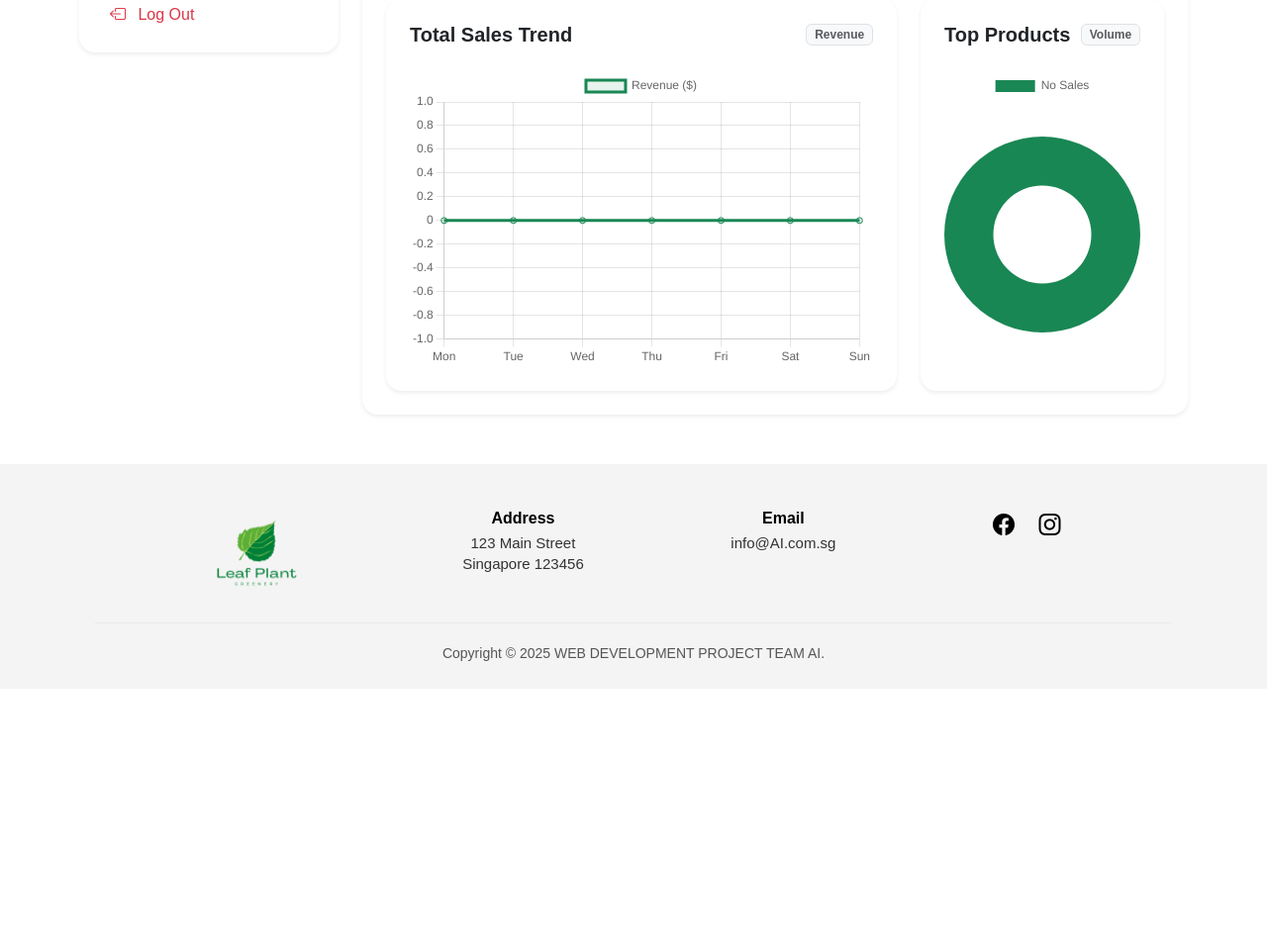
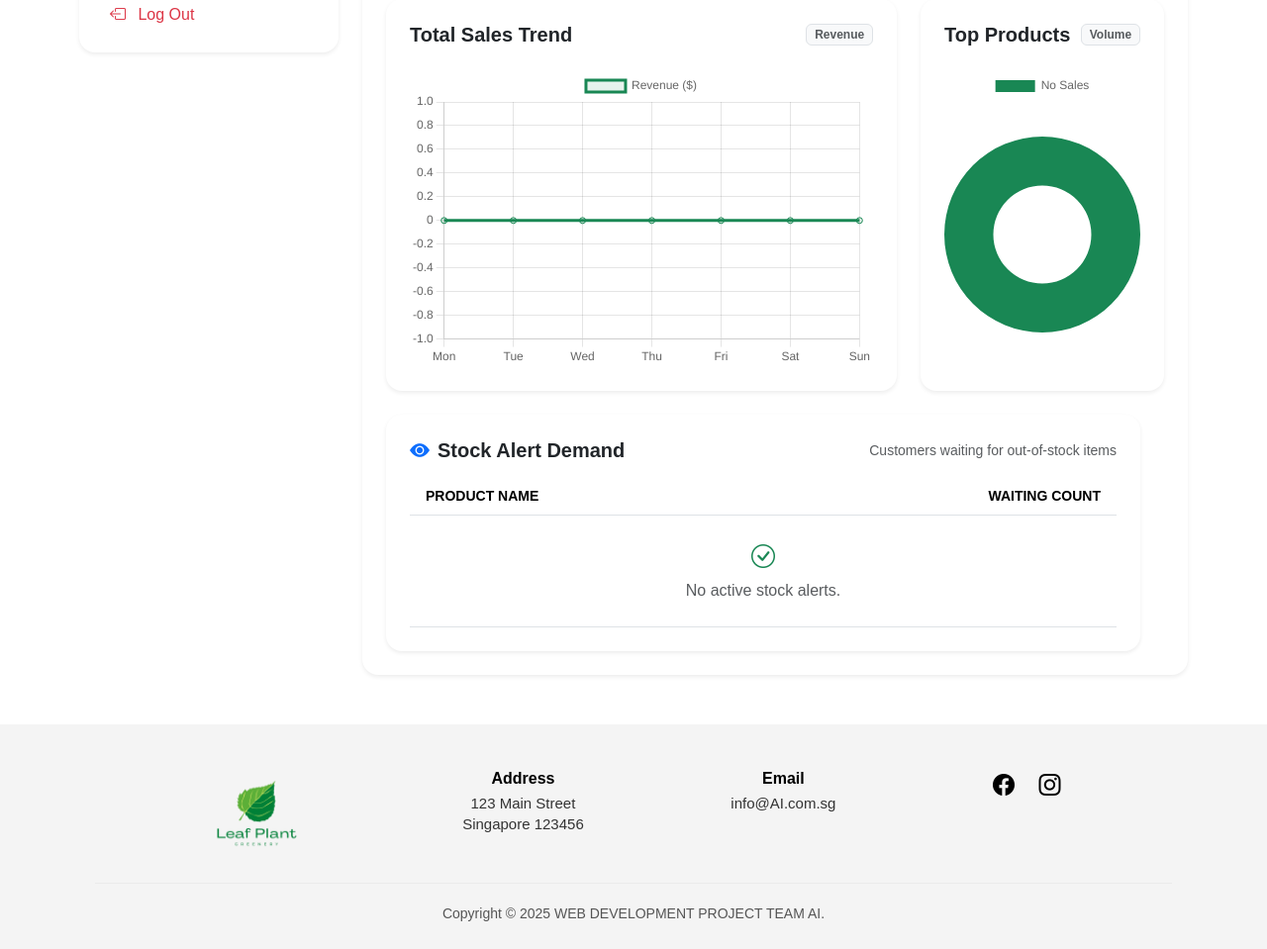
Before and after one commit to feliciatanxl/Leaf-Plant, a Flask app: page /admin/dashboard in a window 1280 px wide, after a click on "Analytics". Shown: the part 492-1451 px from the top of the page at 99% size. Before the commit the page ends 1160 px from the top, so only its background shows below. Run offline with Flask 3, Linux system fonts and the light colour scheme; the visitor is signed in with stand-in values (Sample User, id 1); data that the repository does not hold is empty.

Commit message:
updated a stock alert table of the products

```diff
--- a/admin/routes.py
+++ b/admin/routes.py
@@ -737,6 +737,15 @@ def analytics_api():
     now = datetime.now(sgt_zone)
     today = now.date()
 
+    demand_query = db.session.query(
+        StockAlert.product_name,
+        func.count(StockAlert.id)
+    ).filter(StockAlert.is_notified == False)\
+     .group_by(StockAlert.product_name)\
+     .order_by(func.count(StockAlert.id).desc()).all()
+
+    demand_data = [{'name': item[0], 'count': item[1]} for item in demand_query]
+
     # 2. DETERMINE START DATE BASED ON PERIOD
     if period == 'today':
         start_date = now.replace(hour=0, minute=0, second=0, microsecond=0)
@@ -813,5 +822,6 @@ def analytics_api():
 
     return jsonify({
         "sales": {"labels": sales_labels, "data": sales_data},
-        "top_products": {"labels": top_labels, "data": top_data}
+        "top_products": {"labels": top_labels, "data": top_data},
+        "demand": demand_data
     })
--- a/templates/admin.html
+++ b/templates/admin.html
@@ -468,6 +468,37 @@
                                 </div>
                             </div>
                         </div>
+
+                        <div class="row mt-4">
+                        <div class="col-12">
+                            <div class="card border-0 shadow-sm p-4 rounded-4">
+                                <div class="d-flex justify-content-between align-items-center mb-3">
+                                    <h5 class="fw-bold text-dark m-0">
+                                        <i class="bi bi-eye-fill me-2 text-primary"></i>Stock Alert Demand
+                                    </h5>
+                                    <small class="text-muted">Customers waiting for out-of-stock items</small>
+                                </div>
+
+                                <div class="table-responsive">
+                                    <table class="table table-hover align-middle mb-0">
+                                        <thead class="bg-light text-uppercase small text-muted">
+                                            <tr>
+                                                <th class="ps-3">Product Name</th>
+                                                <th class="text-end pe-3">Waiting Count</th>
+                                            </tr>
+                                        </thead>
+                                        <tbody id="analyticsDemandTable">
+                                            <tr>
+                                                <td colspan="2" class="text-center py-4 text-muted">
+                                                    <span class="spinner-border spinner-border-sm me-2"></span>Loading demand data...
+                                                </td>
+                                            </tr>
+                                        </tbody>
+                                    </table>
+                                </div>
+                            </div>
+                        </div>
+                    </div>
                     </div>
                 </div>
                     <div id="customer-service" class="user-section">
@@ -1883,14 +1914,15 @@ function initCharts() {
         // 1. GET SELECTED TIME PERIOD
         const timeFilter = document.getElementById('analyticsTimeFilter').value;
 
+        // Safety check
         if (!ctxSales || !ctxTop) return;
 
-    // 2. SEND IT TO PYTHON (e.g. /api/analytics?period=month)
+        // 2. SEND REQUEST TO PYTHON
         fetch(`/admin/api/analytics?period=${timeFilter}`)
             .then(response => response.json())
             .then(data => {
 
-            // 3. UPDATE SALES CHART
+                // --- A. UPDATE SALES CHART ---
                 if (salesChartInstance) salesChartInstance.destroy();
                 salesChartInstance = new Chart(ctxSales, {
                     type: 'line',
@@ -1908,7 +1940,7 @@ function initCharts() {
                     options: { responsive: true, maintainAspectRatio: false }
                 });
 
-            // 4. UPDATE TOP PRODUCTS CHART
+                // --- B. UPDATE TOP PRODUCTS CHART ---
                 if (topSellingChartInstance) topSellingChartInstance.destroy();
                 topSellingChartInstance = new Chart(ctxTop, {
                     type: 'doughnut',
@@ -1922,8 +1954,38 @@ function initCharts() {
                     },
                     options: { responsive: true, maintainAspectRatio: false }
                 });
+
+                // --- C. UPDATE DEMAND WATCHLIST TABLE (New) ---
+                const demandTable = document.getElementById('analyticsDemandTable');
+                if (demandTable) {
+                    demandTable.innerHTML = ''; // Clear "Loading..." message
+
+                    if (data.demand && data.demand.length > 0) {
+                        data.demand.forEach(item => {
+                            demandTable.innerHTML += `
+                                <tr>
+                                    <td class="ps-3 fw-bold text-dark">${item.name}</td>
+                                    <td class="text-end pe-3">
+                                        <span class="badge bg-danger-subtle text-danger border border-danger px-3 rounded-pill">
+                                            <i class="bi bi-person-fill me-1"></i> ${item.count} waiting
+                                        </span>
+                                    </td>
+                                </tr>
+                            `;
+                        });
+                    } else {
+                        demandTable.innerHTML = `
+                            <tr>
+                                <td colspan="2" class="text-center py-4 text-muted">
+                                    <i class="bi bi-check-circle text-success fs-4 d-block mb-1"></i>
+                                    No active stock alerts.
+                                </td>
+                            </tr>
+                        `;
+                    }
+                }
             })
-        .catch(err => console.error("Error loading charts:", err));
+            .catch(err => console.error("Error loading analytics:", err));
     }
 
     // ==========================================
```
Lines whose indentation alone changed are shown as unchanged.
